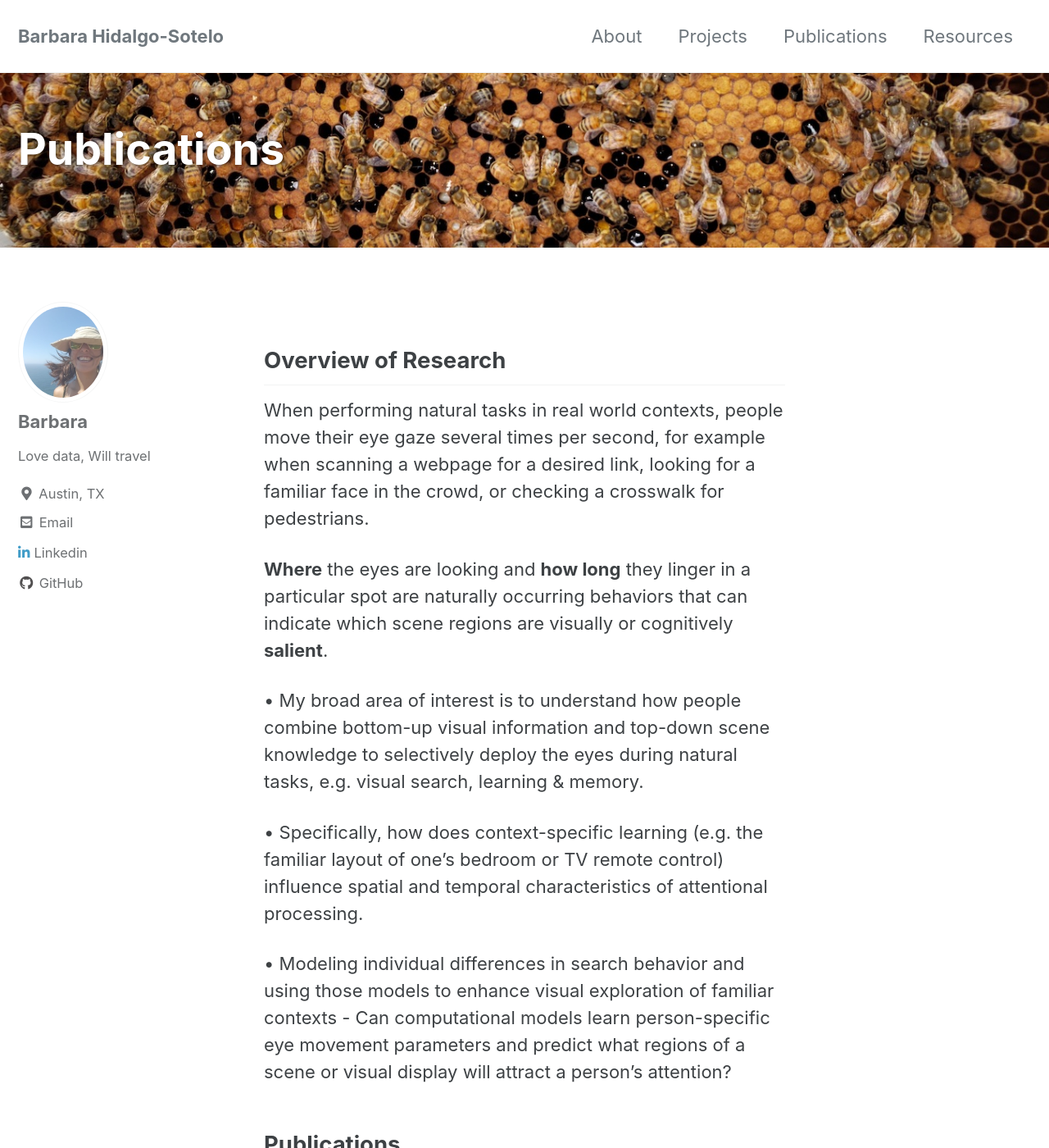
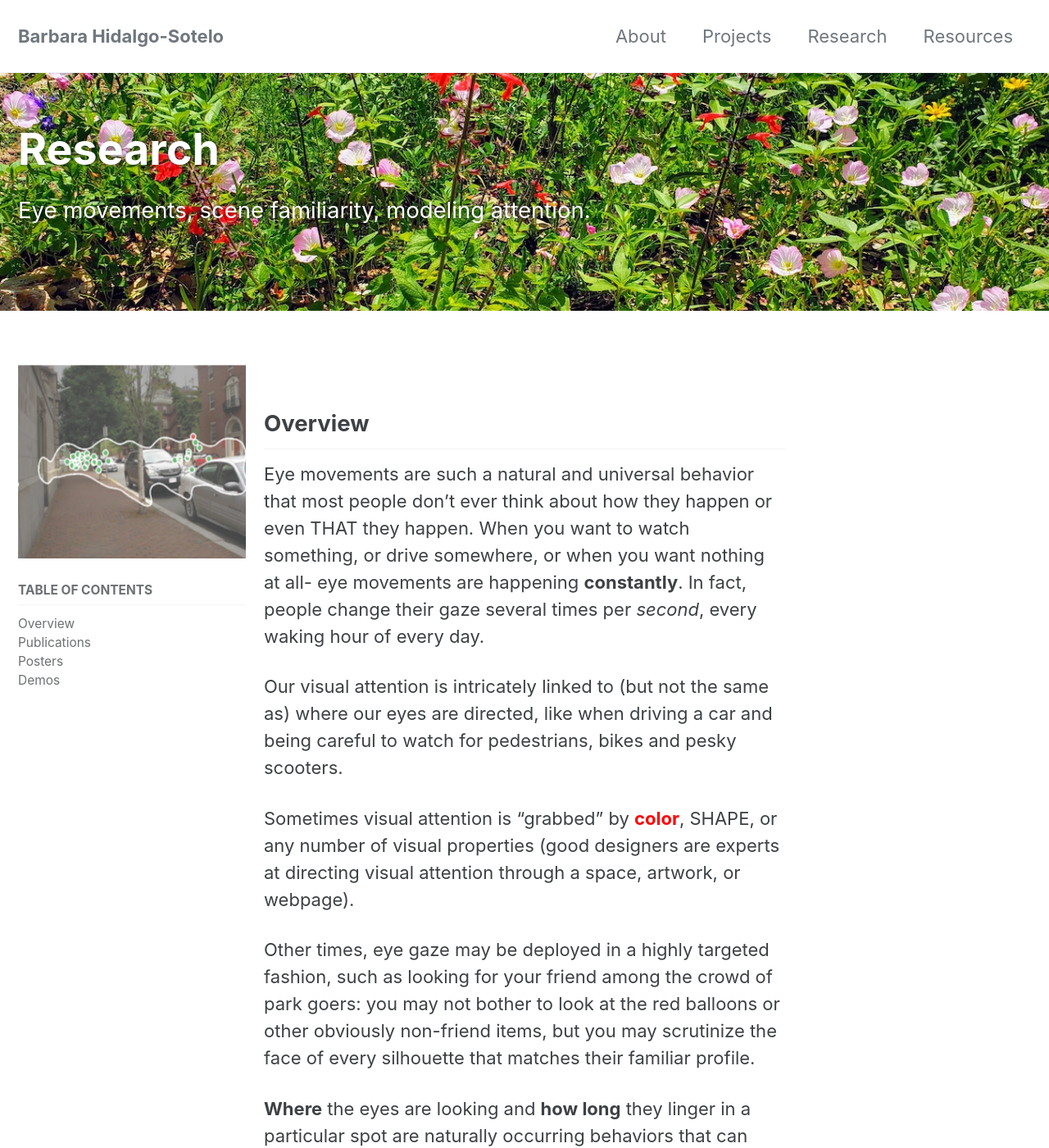
Before and after one commit to dagny099/dagny099.github.io, a Jekyll site: the page built from _pages/publications.md, in a window 1280 px wide and 1400 px high. Shown: the whole window at 82% size. Built offline with Jekyll 4.4.1, drawn with Linux system fonts in a browser that asks for light colours; cached includes are drawn as plain includes; some of the changed text lies outside the part shown.

Commit message:
correct page links

```diff
--- a/_pages/publications.md
+++ b/_pages/publications.md
@@ -1,50 +1,71 @@
 ---
-title: "Publications"
-permalink: /publications/
+title: "Research"
+excerpt: "Eye movements, scene familiarity, modeling attention."
+permalink: /research/
 header:
-  opacity: "0.9"
-  overlay_image: "/assets/images/babybees_01.jpg"
+  opacity: "0.4"
+  overlay_image: "/assets/images/flowers_02.jpg"
+author_profile: false
+sidebar:
+  - image: /assets/images/model_img_th.jpg
+    image_alt: "Street scene with example of eye fixations"
+    nav: sidebar-pub
 ---
 
-## Overview of Research
+## Overview
 
-When performing natural tasks in real world contexts, people move their eye gaze several times per second, for example when scanning a webpage for a desired link, looking for a familiar face in the crowd, or checking a crosswalk for pedestrians.
+Eye movements are such a natural and universal behavior that most people don't ever think about how they happen or even THAT they happen. When you want to watch something, or drive somewhere, or when you want nothing at all- eye movements are happening **constantly**. In fact, people change their gaze several times per *second*, every waking hour of every day.
+
+Our visual attention is intricately linked to (but not the same as) where our eyes are directed, like when driving a car and being careful to watch for pedestrians, bikes and pesky scooters.
+
+Sometimes visual attention is "grabbed" by **color**{: style="color: red"}, SHAPE, or any number of visual properties (good designers are experts at directing visual attention through a space, artwork, or webpage).
+
+Other times, eye gaze may be deployed in a highly targeted fashion, such as looking for your friend among the crowd of park goers: you may not bother to look at the red balloons or other obviously non-friend items, but you may scrutinize the face of every silhouette that matches their familiar profile.
 
 **Where** the eyes are looking and **how long** they linger in a particular spot are naturally occurring behaviors that can indicate which scene regions are visually or cognitively **salient**.
+{: .medium}
 
-•	My broad area of interest is to understand how people combine bottom-up visual information and top-down scene knowledge to selectively deploy the eyes during natural tasks, e.g. visual search, learning & memory.
-
-•	Specifically, how does context-specific learning (e.g. the familiar layout of one’s bedroom or TV remote control) influence spatial and temporal characteristics of attentional processing.
-
-•	Modeling individual differences in search behavior and using those models to enhance visual exploration of familiar contexts - Can computational models learn person-specific eye movement parameters and predict what regions of a scene or visual display will attract a person’s attention?
+My work seeks to identify how an individual's specific visual memory impacts their attention when performing a familiar task. Towards goal, much of my work involved recording people's eye movements and comparing human gaze locations with different model predictions. Specific research questions:
+* How do people combine bottom-up visual information and top-down scene knowledge to selectively deploy the eyes during a visual search task?
+*	How does context-specific learning (e.g. the familiar layout of one’s bedroom) influence eye movements and attention?
+*	Can computational models learn an individual's-specific eye movement patterns and predict what regions of a scene or visual display will attract a person’s attention?
 {: .medium}
 
 ## Publications
 
-Hidalgo-Sotelo, B. & Oliva, A. (2010).  Person, place, and past influence eye movements during visual search.  In S. Ohlsson & R. Catrambone (Eds.), Proceedings of the 32nd Annual Conference of the Cognitive Science Society, (pp. 820-825). Austin, TX: Cognitive Science Society.
+Person, place, and past influence eye movements during visual search.  Hidalgo-Sotelo, B. & Oliva, A. (2010).  In S. Ohlsson & R. Catrambone (Eds.), Proceedings of the 32nd Annual Conference of the Cognitive Science Society, (pp. 820-825). Austin, TX: Cognitive Science Society.
 
-Ehinger, K.*, Hidalgo-Sotelo, B. *, Torralba, A. & Oliva, A. (2009).  Modeling Search for People in 900 Scenes: A combined source model of eye guidance. Visual Cognition, 17(6): 945-978.
+Modeling Search for People in 900 Scenes: A combined source model of eye guidance. Ehinger, K.*, Hidalgo-Sotelo, B. *, Torralba, A. & Oliva, A. (2009).  Visual Cognition, 17(6): 945-978.
 
-Rich, A., Kunar M., VanWert M., Hidalgo-Sotelo B., Horowitz T., & Wolfe J. (2008).  Why do we miss rare targets? Exploring the boundaries of the low prevalence effect. Journal of Vision, 8(15):15, 1-17.
+Why do we miss rare targets? Exploring the boundaries of the low prevalence effect. Rich, A., Kunar M., VanWert M., Hidalgo-Sotelo B., Horowitz T., & Wolfe J. (2008).  Journal of Vision, 8(15):15, 1-17.
 
-Hidalgo-Sotelo B., Oliva A.,& Torralba A. (2005).  Human Learning of Contextual Priors for Object Search: Where does the time go?  Proceedings of the 3rd Workshop on Attention and Performance at CVPR. Washington, DC: IEEE Computer Society.
-{: .small}
+Human Learning of Contextual Priors for Object Search: Where does the time go?  Hidalgo-Sotelo B., Oliva A.,& Torralba A. (2005).  Proceedings of the 3rd Workshop on Attention and Performance at CVPR. Washington, DC: IEEE Computer Society.
 
 ## Posters
 
-Hidalgo-Sotelo, B., & Oliva, A. (August 2010). Person, place, and past influence eye movments during visual search. Cognitive Science Society Annual Meeting, Portland OR.
+Hidalgo-Sotelo, B., & Oliva, A. (August 2010). Person, place, and past influence eye movements during visual search. Cognitive Science Society Annual Meeting, Portland OR.
+{: .small}
 
 Hidalgo-Sotelo, B., & Oliva, A. (May 2010). History repeats itself: A role for observer-dependent scene context in search. Vision Sciences Society Annual Meeting, Naples FL.
+{: .small}
 
 Hidalgo-Sotelo, B., & Oliva, A. (May 2008). Delaying initial saccade latency in familiar scenes improves search guidance. Tufts Conference on Cognitive Neuroscience of Visual Knowledge: Where vision meets memory. Boston MA.
+{: .small}
 
 Hidalgo-Sotelo, B., & Oliva, A. (May 2008). Look before you leap: Lengthening initial saccade latency in familiar scenes improves search guidance. Vision Sciences Society Annual Meeting, Naples FL.
+{: .small}
 
 Rich, A., Kunar, M., Van Wert, M., Hidalgo-Sotelo, B., & Wolfe, J. (May 2007).  Do rare features pop out? Exploring the boundaries of the low prevalence effect. Vision Sciences Society Annual Meeting, Sarasota FL.
 Hidalgo-Sotelo, B., & Oliva, A. (May 2006). Decomposing the effect of contextual priors in search: Where does the time go? Vision Sciences Society Annual Meeting, Sarasota FL.
+{: .small}
 
 Rich, A. N., Hidalgo-Sotelo, B., Kunar, M. A., Van Wert, M. J., & Wolfe, J. M. (May 2006).
 What happens during search for rare targets? Eye movements in low prevalence visual search. Vision Sciences Society Annual Meeting, Sarasota FL.
+{: .small}
 
 Kenner N., Hidalgo-Sotelo B., & Oliva A .(May 2005).  Rapid Goal-Directed Exploration of a Scene: The Interaction of Contextual Guidance and Salience. Vision Sciences Society Annual Meeting, Sarasota FL.
 {: .small}
+
+## Demos
+
+Work in progress. *Target Date: 10-01-2020*
--- a/_sass/minimal-mistakes/_variables.scss
+++ b/_sass/minimal-mistakes/_variables.scss
@@ -141,7 +141,7 @@ $base0f: #ff5370 !default;
    ========================================================================== */
 
 $small: 600px !default;
-$medium: 768px !default;
+$medium: 700px !default;
 $medium-wide: 900px !default;
 $large: 1024px !default;
 $x-large: 1280px !default;
```
Also changed, not shown: _data/navigation.yml (+14 -4 lines), _pages/resources.md (+3 -0 lines), _posts/2020-08-10-TempProj.md (deleted, +0 -28 lines), _posts/2020-08-10-sensor-fleet.md (added, +12 -0 lines), _posts/2020-08-14-sensor-fleet-part-2.md (added, +15 -0 lines).
